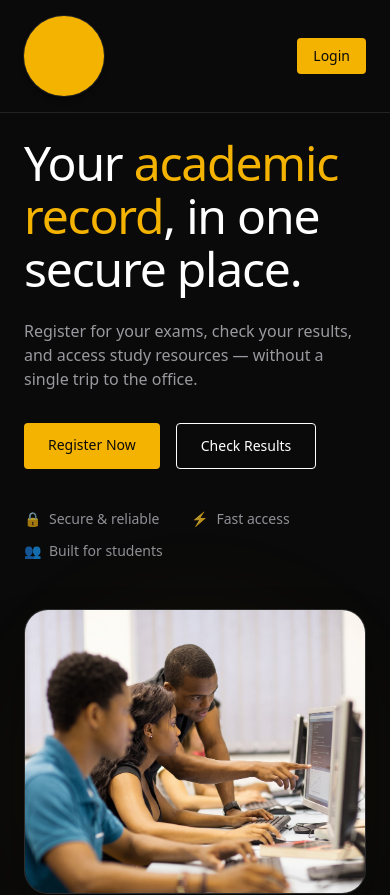
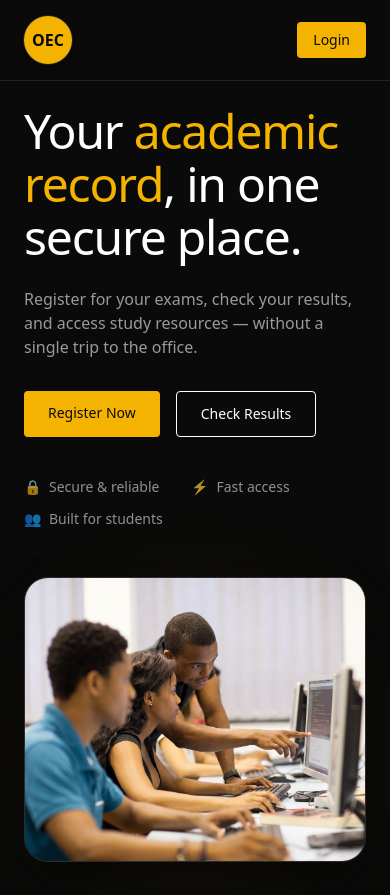
Before and after one commit to abrahamolukunle2-code/overcomers-frontend, a Next.js app: page / in a window 390 px wide. Shown: the top 895 px of the page. Built offline with nearby package versions, Linux system fonts and the light colour scheme.

Commit message:
fix mobile logo size and text

```diff
--- a/src/components/Header.tsx
+++ b/src/components/Header.tsx
@@ -13,9 +13,9 @@ export default function Header() {
         {/* Mobile: circular initials badge */}
         <Link
           href="/"
-          className="flex h-20 w-20 shrink-0 items-center justify-center rounded-full bg-[var(--color-gold)] font-serif-display text-sm font-bold text-[var(--color-parchment)] shadow-md shadow-black/40 ring-1 ring-white/10 lg:hidden"
+          className="flex h-12 w-12 shrink-0 items-center justify-center rounded-full bg-[var(--color-gold)] font-serif-display text-base font-bold text-[var(--color-parchment)] shadow-md shadow-black/40 ring-1 ring-white/10 lg:hidden"
         >
-
+          OEC
         </Link>
 
         {/* Larger screens: full name */}
```
